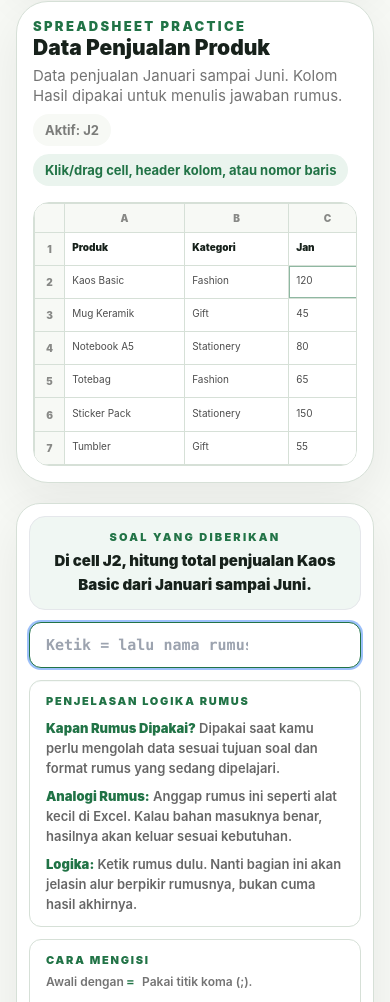
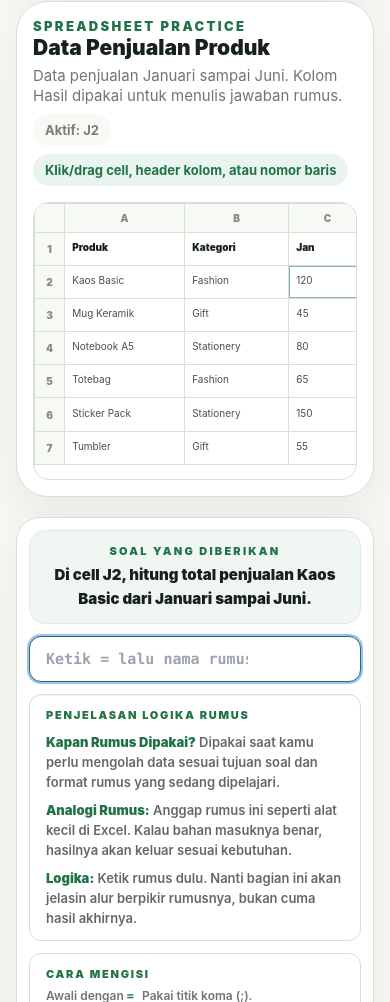
Before and after one commit to NexaPixelStudio/multipotentiality.id, a React (Vite) app: page / in a window 390 px wide. Shown: the part 2697-3699 px from the top of the page. Built offline with nearby package versions, Linux system fonts and the light colour scheme.

Commit message:
Add space for fill handle

```diff
--- a/src/index.css
+++ b/src/index.css
@@ -75,6 +75,8 @@ main aside {
   max-width: 100%;
   overflow-x: auto;
   overscroll-behavior-x: contain;
+  padding-right: 22px;
+  padding-bottom: 12px;
 }
 
 .formula-scroll table {
@@ -82,6 +84,8 @@ main aside {
   min-width: 940px;
   table-layout: fixed;
   font-size: 11px;
+  margin-right: 22px;
+  margin-bottom: 4px;
 }
 
 .formula-scroll th,
@@ -184,9 +188,15 @@ main aside {
 }
 
 @media (max-width: 768px) {
+  .formula-scroll {
+    padding-right: 18px;
+    padding-bottom: 10px;
+  }
+
   .formula-scroll table {
     min-width: 820px;
     font-size: 10px;
+    margin-right: 18px;
   }
 
   .formula-scroll tr > th:first-child {
```
